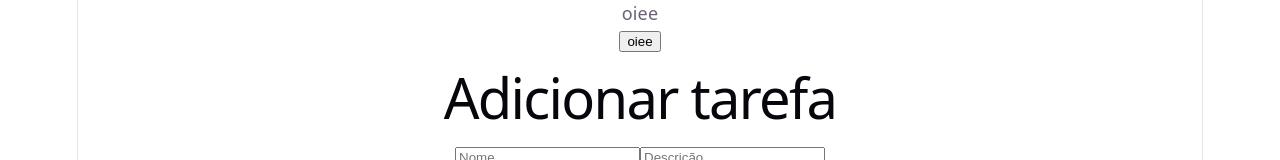
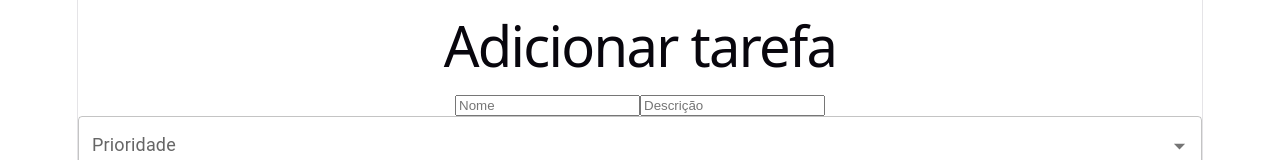
Before and after one commit to MuriloRibeiro01/ToDoListSpring, a React app in the folder frontend/: page / in a window 1280 px wide. Shown: the top 160 px of the page. Built offline with nearby package versions, Linux system fonts and the light colour scheme; no server answers; the HTML template or start-up script is replaced by a standard one.

Commit message:
refactor: retirada de componentes inúteis.

```diff
--- a/frontend/src/App.jsx
+++ b/frontend/src/App.jsx
@@ -7,15 +7,9 @@ import CreateTask from './components/CreateTask';
 
 function App() {
 
-  function alertar() {
-    alert('oiee');
-  }
-
   return (
 
     <div>
-      <p>oiee</p>
-      <MyButton onClick={alertar}>oiee</MyButton>
       <CreateTask />
       <TaskList></TaskList>
     </div>
```
